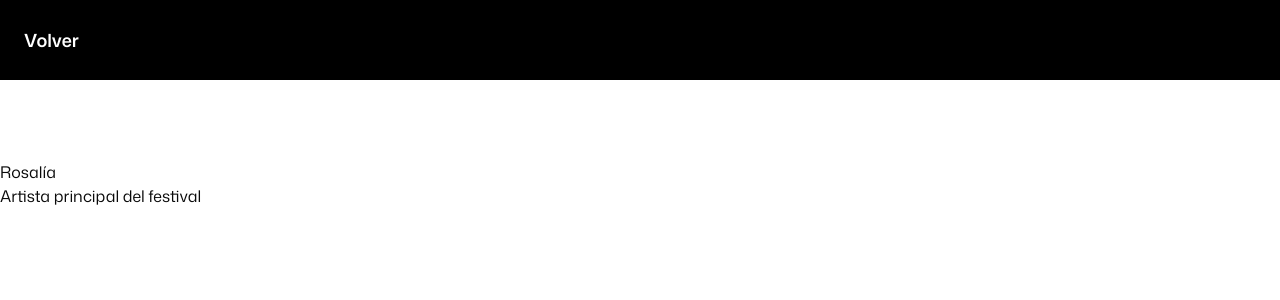
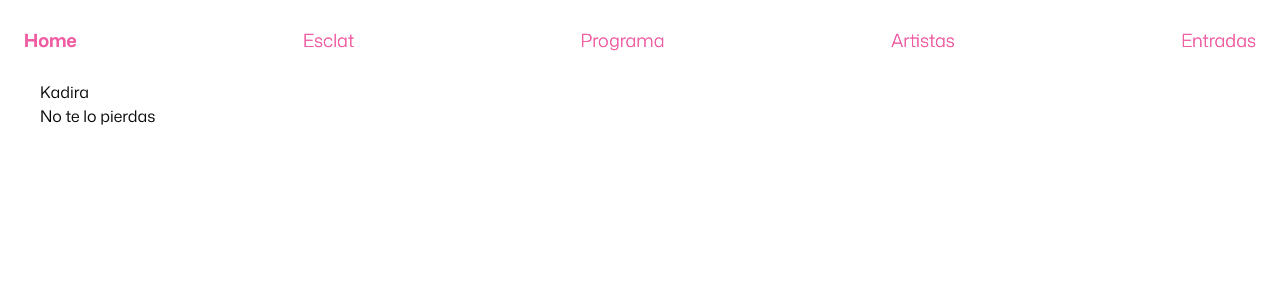
Before and after one commit to pabloarmario99/Grupo9-esclat, a Vue app: page /#/artistas/1 in a window 1280 px wide. Shown: the top 300 px of the page. Built offline with nearby package versions, Linux system fonts and the light colour scheme.

Commit message:
BaseTarjetasArtistas

```diff
--- a/src/data/artistas.ts
+++ b/src/data/artistas.ts
@@ -1,14 +1,32 @@
 export const artistas = [
   {
     id: 1,
-    nombre: "Rosalía",
+    nombre: "Kadira",
     imagen: "/images/rosalia.jpg",
-    descripcion: "Artista principal del festival"
+    descripcion: "No te lo pierdas"
   },
   {
     id: 2,
-    nombre: "C. Tangana",
+    nombre: "Boletus",
     imagen: "/images/tangana.jpg",
-    descripcion: "Invitado especial"
-  }
+    descripcion: "Tenemos hambre fernando"
+  },
+  {
+    id: 3,
+    nombre: "Las novias de Aarón",
+    imagen: "/images/tangana.jpg",
+    descripcion: "El harem de Aarón"
+  },
+  {
+    id: 4,
+    nombre: "Platz",
+    imagen: "/images/tangana.jpg",
+    descripcion: "Que cojonees"
+  },
+  {
+    id: 5,
+    nombre: "Iker Marranas",
+    imagen: "/images/tangana.jpg",
+    descripcion: "Es un marrano, toca la guitarra y pinta bonito"
+  },
 ]
--- a/src/pages/Artistas/ArtistaDetail.vue
+++ b/src/pages/Artistas/ArtistaDetail.vue
@@ -10,7 +10,7 @@
 </script>
 
 <template>
-  <div v-if="artista">
+  <div v-if="artista" class="flex flex-col ml-10 ">
     <h1>{{ artista.nombre }}</h1>
     <p>{{ artista.descripcion }}</p>
   </div>
--- a/src/pages/Artistas/Artistas.vue
+++ b/src/pages/Artistas/Artistas.vue
@@ -4,12 +4,20 @@
 </script>
 
 <template>
-  <div>
+  <div class="flex flex-wrap gap-4 p-4">
+    <RouterLink
+      v-for="artista in artistas"
+      :key="artista.id"
+      :to="`/artistas/${artista.id}`"
+      class="bg-[#ef5da2] p-4 w-50"
+    >
+      <!-- Espacio para imagen -->
+      <div class="bg-white h-39 mb-2"></div>
 
-    <div v-for="artista in artistas" :key="artista.id">
-      <RouterLink :to="`/artistas/${artista.id}`">
+      <!-- Nombre -->
+      <div class="text-center text-white font-semibold">
         {{ artista.nombre }}
-      </RouterLink>
-    </div>
+      </div>
+    </RouterLink>
   </div>
 </template>
--- a/src/pages/Layout/Layout.vue
+++ b/src/pages/Layout/Layout.vue
@@ -5,17 +5,30 @@
 <template>
   <div>
     <!-- Barra -->
-    <header class="w-full h-20 bg-black fixed top-0 left-0 z-50 flex items-center px-6">
-      <RouterLink
-        to="/"
-        class="text-white text-lg font-semibold hover:text-gray-300 transition"
-      >
-        Volver
-      </RouterLink>
+    <header class="w-full h-20 fixed top-0 left-0 z-50 flex items-center px-6">
+      <div class="flex justify-between w-full">
+  <RouterLink to="/" class="text-[#ef5da2] text-lg font-semibold transition">
+    Home
+  </RouterLink>
+  <RouterLink to="/esclat" class="text-[#ef5da2] text-lg font-light transition">
+    Esclat
+  </RouterLink>
+  <RouterLink to="/programa" class="text-[#ef5da2] text-lg font-light transition">
+    Programa
+  </RouterLink>
+  <RouterLink to="/artistas" class="text-[#ef5da2] text-lg font-light  transition">
+    Artistas
+  </RouterLink>
+  <RouterLink to="/entradas-acceso" class="text-[#ef5da2] text-lg font-light  transition">
+    Entradas
+  </RouterLink>
+</div>
+
+
     </header>
 
     <!-- Contenido -->
-    <main class="pt-20">
+    <main class="pt-10">
       <RouterView />
     </main>
   </div>
```
